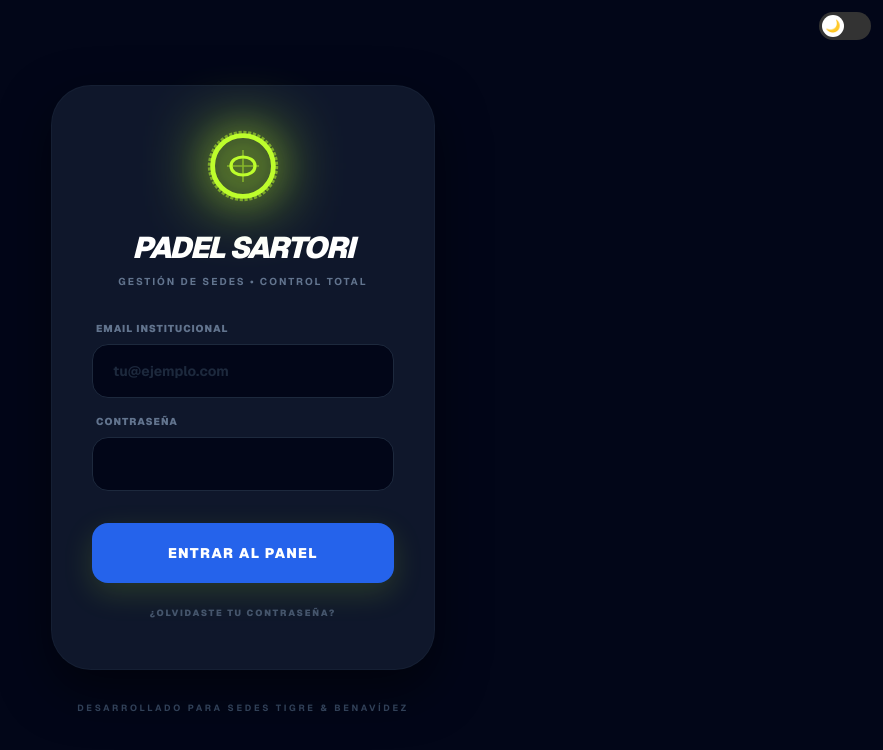
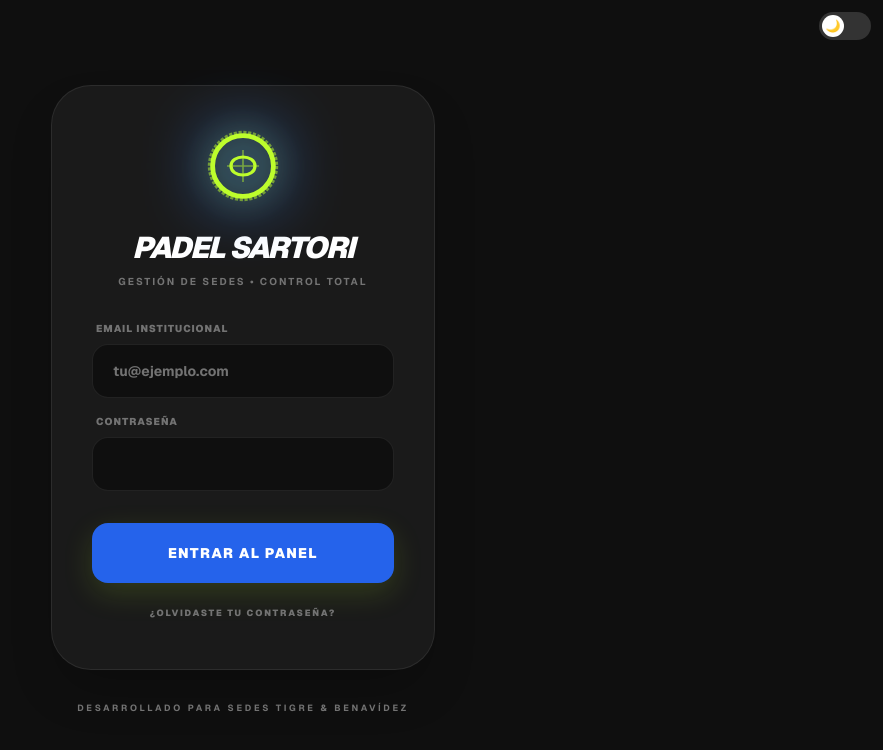
Before and after one commit to federico18pellegrini-ux/dashboard-tenis-pro, a Next.js app: page /login in a window 1280 px wide. Shown: the top 750 px of the page, without its empty margins (397-1280 px from the left). Built offline with nearby package versions, Linux system fonts and the light colour scheme.

Commit message:
fix: login page usa variables CSS

```diff
--- a/src/app/login/page.tsx
+++ b/src/app/login/page.tsx
@@ -26,19 +26,19 @@ export default async function LoginPage({
   const message = resolvedParams?.message;
 
   return (
-    <div className="flex min-h-screen flex-col items-center justify-center p-6 bg-slate-950 selection:bg-[#bdfd2c] selection:text-slate-950">
-      <div className="w-full max-w-sm space-y-8 bg-slate-900 p-10 rounded-[2.5rem] shadow-[0_20px_50px_rgba(0,0,0,0.5)] border border-slate-800/50">
+    <div className="flex min-h-screen flex-col items-center justify-center p-6 bg-[var(--color-bg-page)]">
+      <div className="w-full max-w-sm space-y-8 bg-[var(--color-bg-card)] p-10 rounded-[2.5rem] shadow-2xl border border-[var(--color-border)]">
 
         {/* Header con Logo */}
         <div className="text-center flex flex-col items-center">
           <div className="mb-6 relative">
-            <div className="absolute inset-0 bg-[#bdfd2c] blur-[30px] opacity-20 animate-pulse"></div>
+            <div className="absolute inset-0 bg-[var(--color-accent)] blur-[30px] opacity-20 animate-pulse"></div>
             <Logo className="w-20 h-20 relative z-10 drop-shadow-[0_0_15px_rgba(189,253,44,0.4)]" />
           </div>
           <h1 className="text-3xl font-black tracking-tighter text-white uppercase italic">
             Padel Sartori
           </h1>
-          <p className="text-[10px] font-bold text-slate-500 mt-2 uppercase tracking-[0.2em]">
+          <p className="text-[10px] font-bold text-[var(--color-text-muted)] mt-2 uppercase tracking-[0.2em]">
             Gestión de Sedes • Control Total
           </p>
         </div>
@@ -46,7 +46,7 @@ export default async function LoginPage({
         <form className="space-y-6">
           <div className="space-y-4">
             <div>
-              <label className="text-[10px] font-black text-slate-500 uppercase tracking-widest ml-1 mb-2 block" htmlFor="email">
+              <label className="text-[10px] font-black text-[var(--color-text-muted)] uppercase tracking-widest ml-1 mb-2 block" htmlFor="email">
                 Email Institucional
               </label>
               <input
@@ -54,13 +54,13 @@ export default async function LoginPage({
                 name="email"
                 type="email"
                 required
-                className="block w-full bg-slate-950 border border-slate-800 rounded-2xl px-5 py-4 text-sm font-bold text-white focus:border-[#bdfd2c] focus:ring-1 focus:ring-[#bdfd2c] outline-none transition-all placeholder:text-slate-800"
+                className="block w-full bg-[var(--color-bg-page)] border border-[var(--color-border)] rounded-2xl px-5 py-4 text-sm font-bold text-white focus:border-[var(--color-accent)] focus:ring-1 focus:ring-[var(--color-accent)] outline-none transition-all placeholder:text-[var(--color-text-muted)]"
                 placeholder="tu@ejemplo.com"
               />
             </div>
 
             <div>
-              <label className="text-[10px] font-black text-slate-500 uppercase tracking-widest ml-1 mb-2 block" htmlFor="password">
+              <label className="text-[10px] font-black text-[var(--color-text-muted)] uppercase tracking-widest ml-1 mb-2 block" htmlFor="password">
                 Contraseña
               </label>
               <input
@@ -68,7 +68,7 @@ export default async function LoginPage({
                 name="password"
                 type="password"
                 required
-                className="block w-full bg-slate-950 border border-slate-800 rounded-2xl px-5 py-4 text-sm font-bold text-white focus:border-[#bdfd2c] focus:ring-1 focus:ring-[#bdfd2c] outline-none transition-all"
+                className="block w-full bg-[var(--color-bg-page)] border border-[var(--color-border)] rounded-2xl px-5 py-4 text-sm font-bold text-white focus:border-[var(--color-accent)] focus:ring-1 focus:ring-[var(--color-accent)] outline-none transition-all"
               />
             </div>
           </div>
@@ -81,7 +81,7 @@ export default async function LoginPage({
           )}
 
           {message && (
-            <div className="bg-[#bdfd2c]/10 border border-[#bdfd2c]/20 py-3 rounded-xl">
+            <div className="bg-[var(--color-accent)]/10 border border-[var(--color-accent)]/20 py-3 rounded-xl">
               <p className="text-[10px] text-[var(--color-text-heading)]  text-center font-black uppercase tracking-wider">{message}</p>
             </div>
           )}
@@ -89,7 +89,7 @@ export default async function LoginPage({
           <div className="space-y-4 pt-2">
             <button
               formAction={login}
-              className="w-full flex justify-center py-5 px-4 rounded-2xl shadow-[0_10px_30px_rgba(189,253,44,0.15)] text-sm font-black text-white dark:text-slate-950 bg-[var(--color-accent-secondary)] hover:bg-green-800  dark:hover:bg-[#aef026] hover:scale-[1.02] active:scale-95 transition-all uppercase tracking-widest"
+              className="w-full flex justify-center py-5 px-4 rounded-2xl shadow-[0_10px_30px_rgba(189,253,44,0.15)] text-sm font-black text-white  bg-[var(--color-accent-secondary)] hover:bg-[var(--color-accent-secondary)]   hover:scale-[1.02] active:scale-95 transition-all uppercase tracking-widest"
             >
               Entrar al Panel
             </button>
@@ -97,7 +97,7 @@ export default async function LoginPage({
             <div className="text-center">
               <button
                 formAction={resetPasswordAction}
-                className="text-[9px] font-black text-slate-600 hover:text-[#bdfd2c] transition-colors uppercase tracking-[0.2em] py-2"
+                className="text-[9px] font-black text-[var(--color-text-muted)] hover:text-[var(--color-accent)] transition-colors uppercase tracking-[0.2em] py-2"
               >
                 ¿Olvidaste tu contraseña?
               </button>
@@ -107,7 +107,7 @@ export default async function LoginPage({
       </div>
 
       {/* Footer sutil */}
-      <p className="mt-8 text-[9px] font-bold text-slate-700 uppercase tracking-[0.3em]">
+      <p className="mt-8 text-[9px] font-bold text-[var(--color-text-muted)] uppercase tracking-[0.3em]">
         Desarrollado para Sedes Tigre & Benavídez
       </p>
     </div>
```
